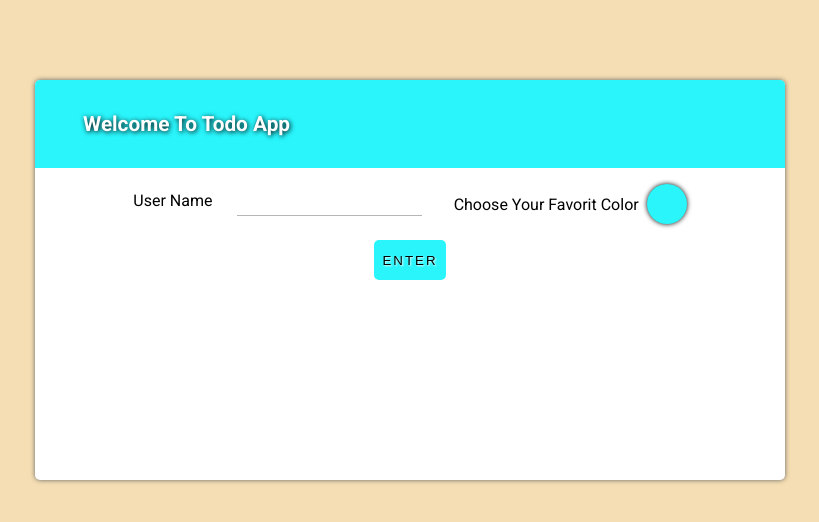
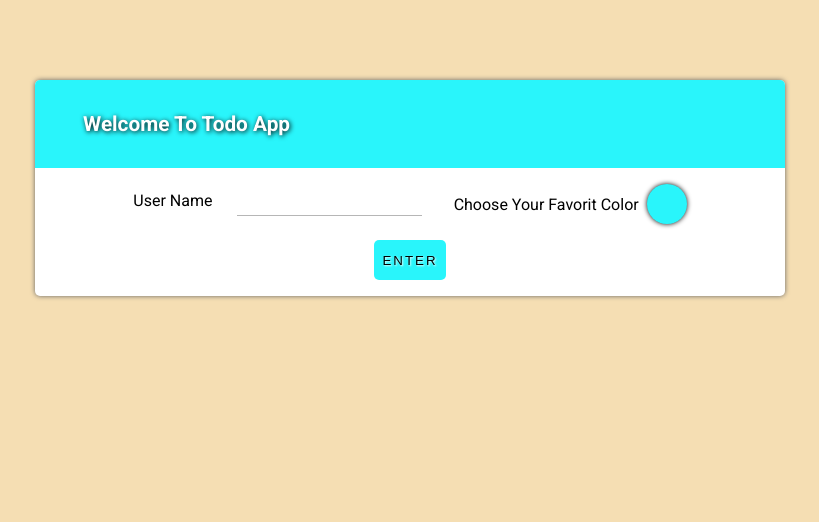
Before and after one commit to AhmadMrf/react-todo, a React (Create React App) app: page / in a window 1280 px wide. Shown: the top 522 px of the page, without its empty margins (230-1049 px from the left). Built offline with nearby package versions, Linux system fonts and the light colour scheme.

Commit message:
fix height container bug

```diff
--- a/src/components/todos/todolist.module.css
+++ b/src/components/todos/todolist.module.css
@@ -1,5 +1,7 @@
 .todoslist {
   position: relative;
+  max-height: 60vh;
+  overflow-y: auto;
 }
 .no-todo {
   padding: 1rem;
--- a/src/components/ui/appContainer.css
+++ b/src/components/ui/appContainer.css
@@ -1,6 +1,7 @@
 .app-wrapper {
   margin: 10vh auto;
-  min-height: 50vh;
+  /* min-height: 50vh; */
+  max-height: 80vh;
   width: min(750px, 80vw);
   min-width: 300px;
   font-family: "Roboto", sans-serif;
```
